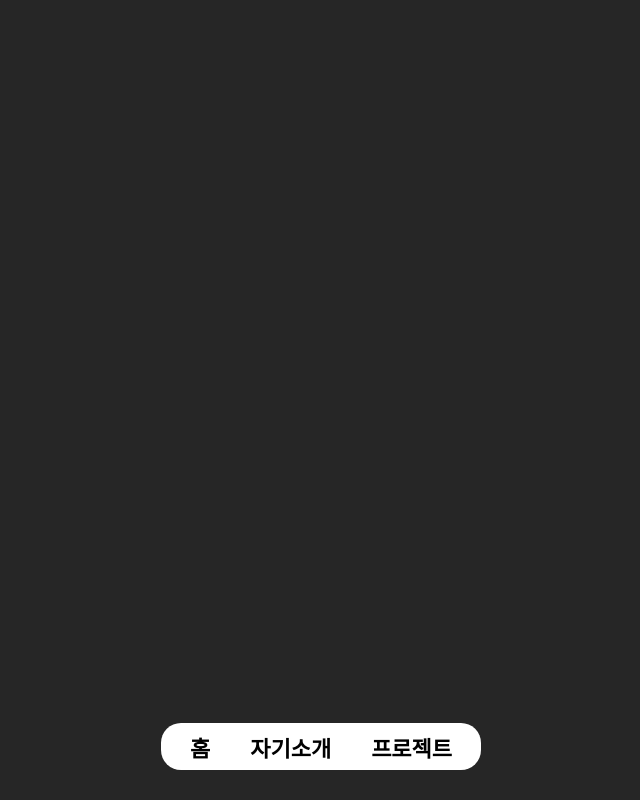
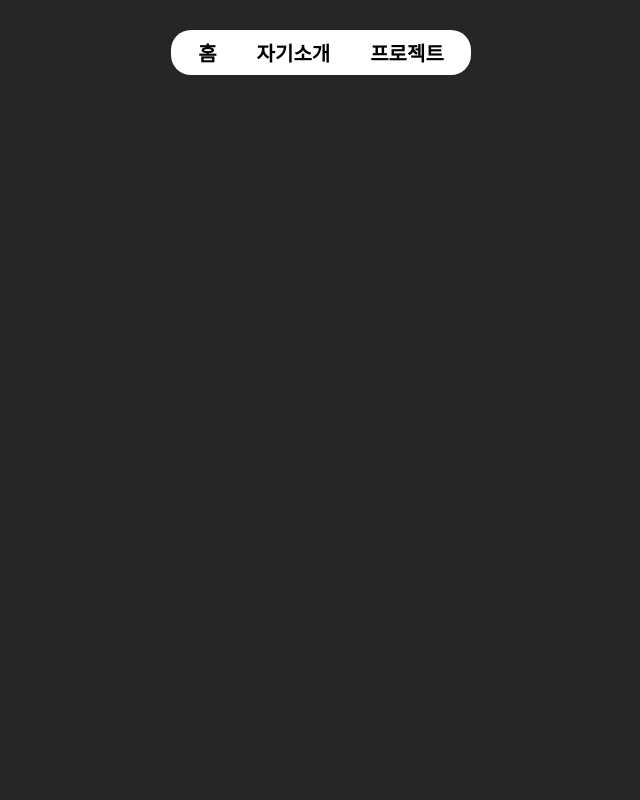
Before and after one commit to jizero1/react-portfolio2, a React (Create React App) app: page / in a window 1280 px wide. Shown: the top 800 px of the page, without its empty margins (319-959 px from the left). Built offline with nearby package versions, Linux system fonts and the light colour scheme.

Commit message:
nav위치 수정

```diff
--- a/src/components/Menu.css
+++ b/src/components/Menu.css
@@ -8,18 +8,29 @@
     margin-left: 20px;
     margin-right: 20px;
 }
+ .common-nav:hover {
+    border-bottom: 3px solid black;
+    padding-bottom: 4px;
+    color: rgb(49, 208, 49);
+    animation: borderAni;
+ }
+ @keyframes borderAni {
+    0% {
+
+    }
+ }
 .menu-container {
-    position: absolute;
-    bottom: 30px;
+    position: fixed;
+    top: 30px;
 }
 
 .menu-nav {
-    width: 320px;
-    height: 47px;
+    width: 300px;
+    height: 45px;
     border-radius: 20px;
     list-style: none;
-    background-color: white;
-    font-size: 22px;
+    background-color: rgb(255, 255, 255);
+    font-size: 20px;
     font-weight: 800;
     cursor: pointer;
 }
--- a/src/components/Project.css
+++ b/src/components/Project.css
@@ -5,7 +5,7 @@
     align-items: center;
 }
 
-.portfolio-container {
+.project-container {
     width: 100vw;
     height: 100vh;
     background-color: grey;
```
